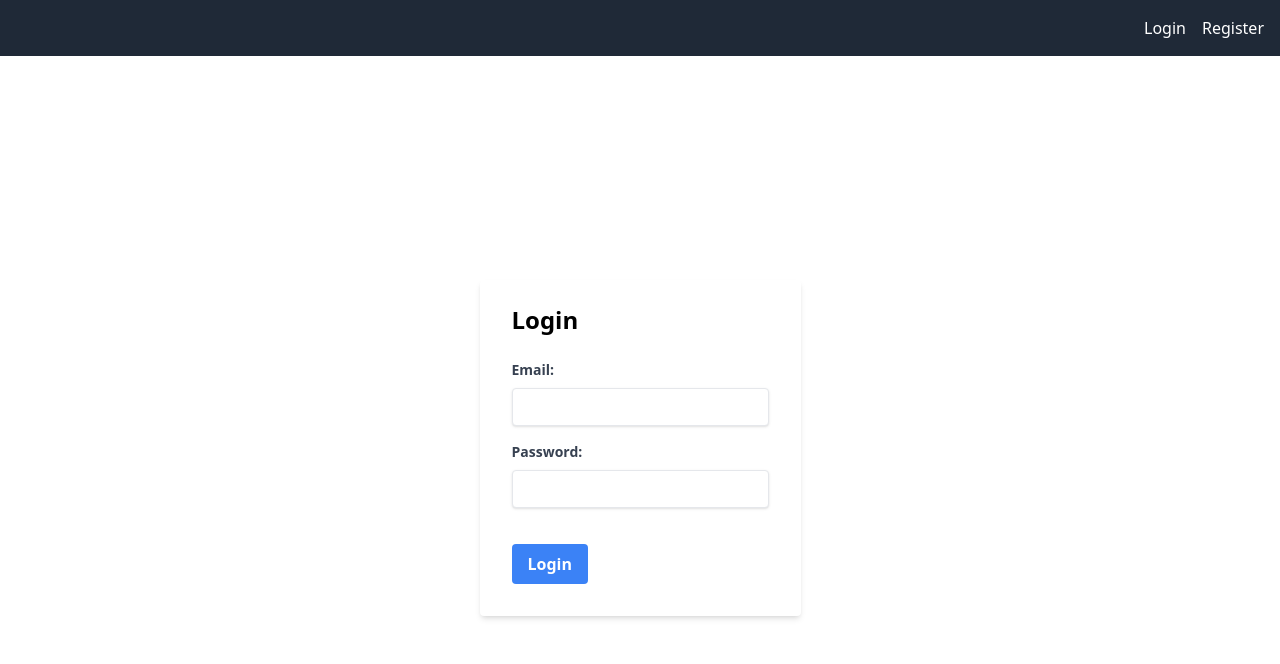
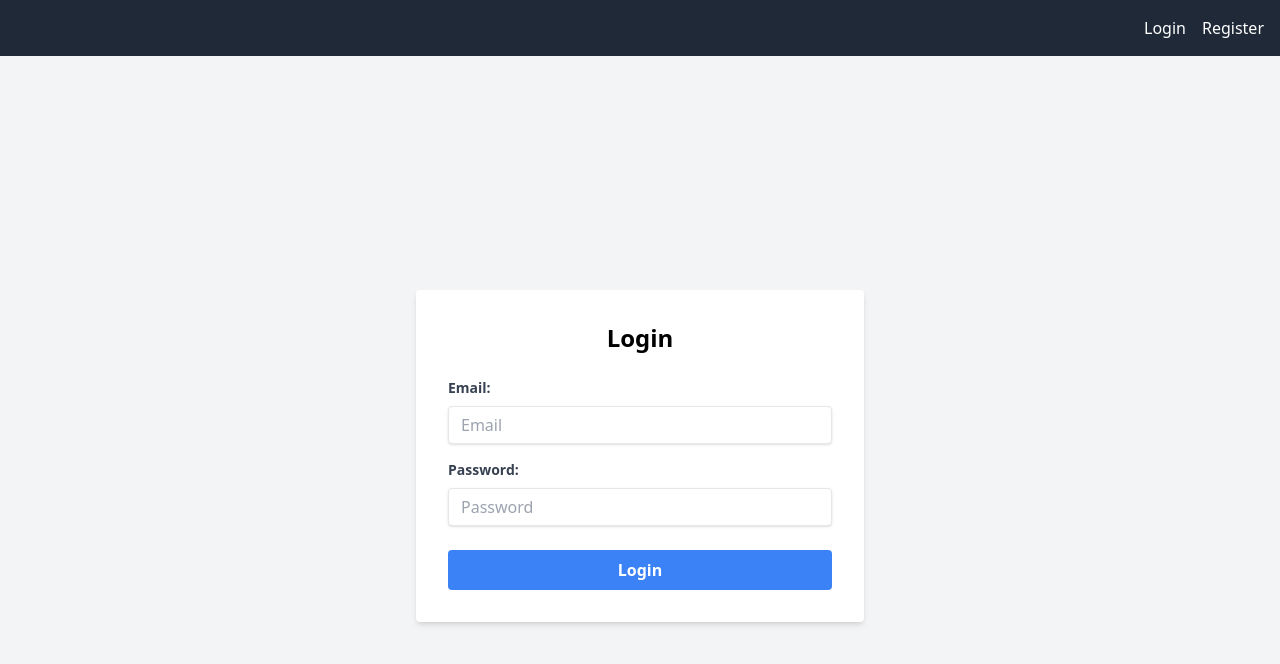
Before and after one commit to semihmertdev/admin-panel, a React (Create React App) app: page /login in a window 1280 px wide. Shown: the top 664 px of the page. Built offline with nearby package versions, Linux system fonts and the light colour scheme.

Commit message:
edit style

```diff
--- a/src/pages/LoginPage.js
+++ b/src/pages/LoginPage.js
@@ -20,19 +20,20 @@ function LoginPage() {
   };
 
   return (
-    <div className="flex items-center justify-center h-screen">
-      <div className="bg-white shadow-md rounded px-8 pt-6 pb-8 mb-4">
-        <h2 className="text-2xl font-bold mb-6">Login</h2>
+    <div className="flex justify-center items-center h-screen bg-gray-100">
+      <div className="w-full max-w-md bg-white p-8 rounded shadow-md">
+        <h2 className="text-2xl font-bold mb-6 text-center">Login</h2>
         <form onSubmit={handleSubmit}>
           <div className="mb-4">
             <label htmlFor="email" className="block text-gray-700 text-sm font-bold mb-2">Email:</label>
             <input
               type="email"
               id="email"
+              placeholder="Email"
               value={email}
               onChange={(e) => setEmail(e.target.value)}
+              className="shadow appearance-none border rounded w-full py-2 px-3 text-gray-700 leading-tight focus:outline-none focus:shadow-outline"
               required
-              className="shadow appearance-none border rounded w-full py-2 px-3 text-gray-700 leading-tight focus:outline-none focus:shadow-outline"
             />
           </div>
           <div className="mb-6">
@@ -40,14 +41,18 @@ function LoginPage() {
             <input
               type="password"
               id="password"
+              placeholder="Password"
               value={password}
               onChange={(e) => setPassword(e.target.value)}
+              className="shadow appearance-none border rounded w-full py-2 px-3 text-gray-700 leading-tight focus:outline-none focus:shadow-outline"
               required
-              className="shadow appearance-none border rounded w-full py-2 px-3 text-gray-700 mb-3 leading-tight focus:outline-none focus:shadow-outline"
             />
           </div>
           <div className="flex items-center justify-between">
-            <button type="submit" className="bg-blue-500 hover:bg-blue-700 text-white font-bold py-2 px-4 rounded focus:outline-none focus:shadow-outline">
+            <button
+              type="submit"
+              className="w-full bg-blue-500 hover:bg-blue-700 text-white font-bold py-2 px-4 rounded focus:outline-none focus:shadow-outline"
+            >
               Login
             </button>
           </div>
```
